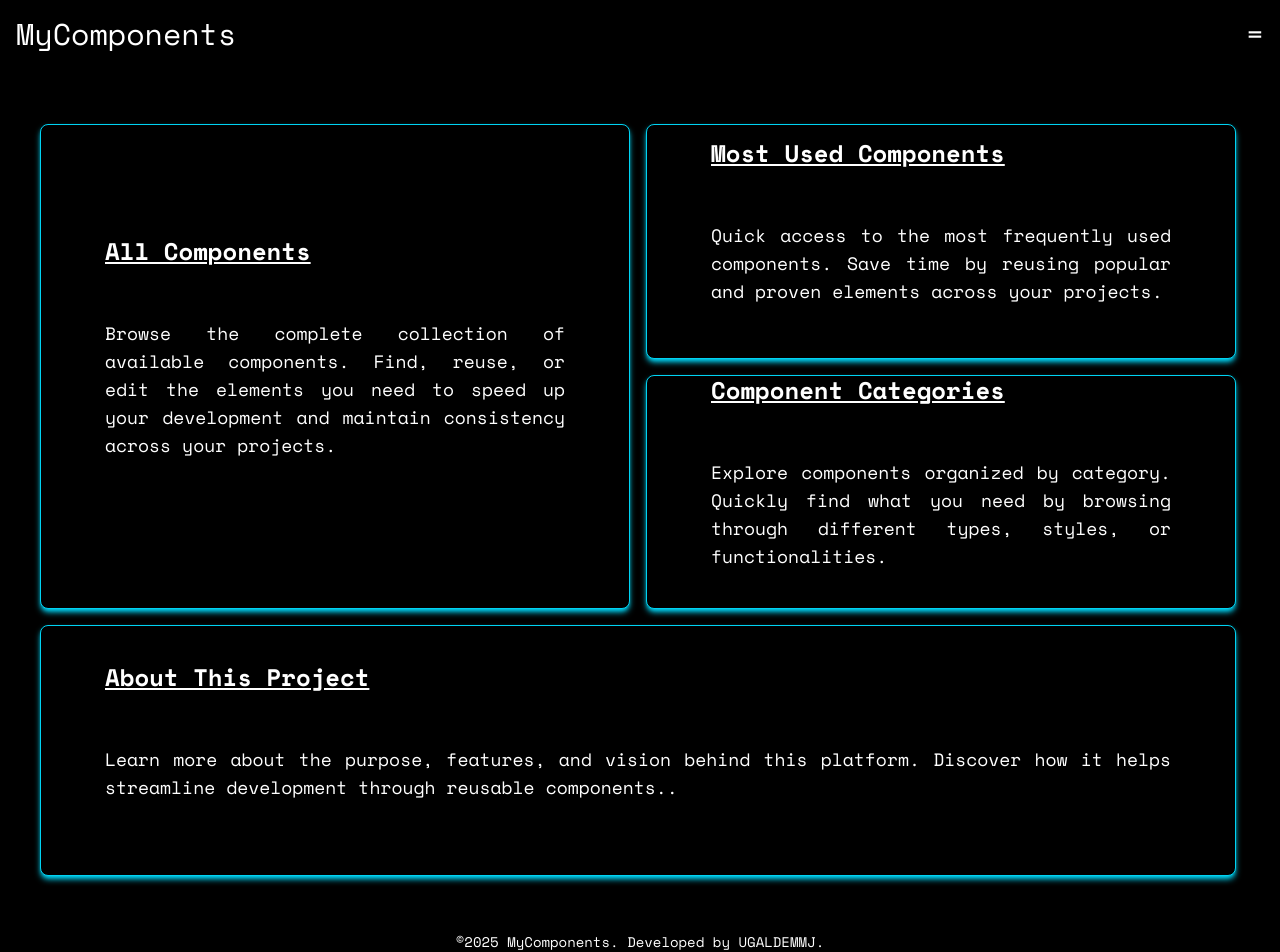
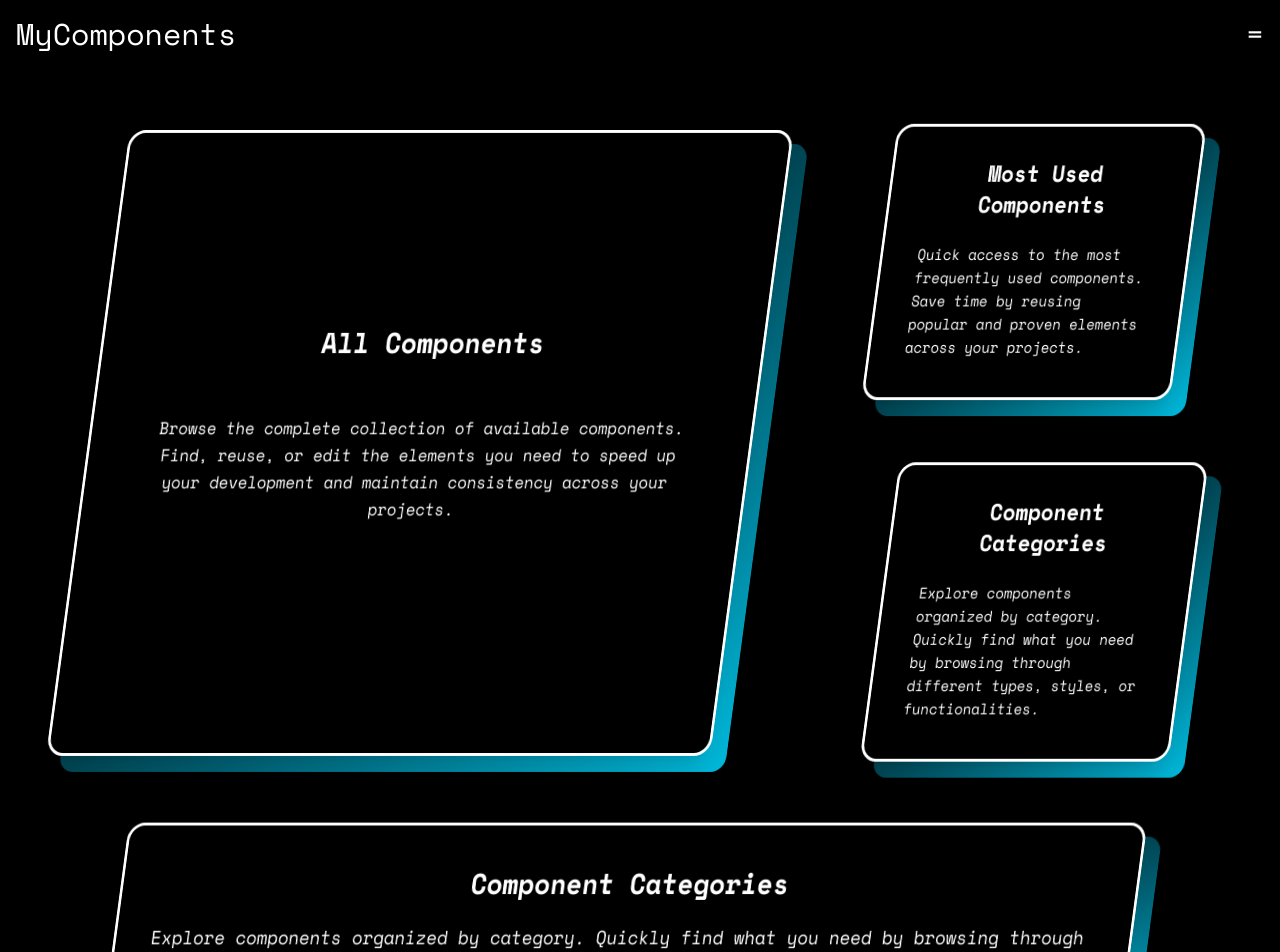
Before and after one commit to UGALDEMMJ/mycomponents-frontend, a React (Vite) app: page /dashboard in a window 1280 px wide. Shown: the top 952 px of the page. Built offline with nearby package versions, Linux system fonts and the light colour scheme.

Commit message:
Implementation of dashboard animation and fixing of dashboard scroll provocated by dont cleaning the gsap

```diff
--- a/package.json
+++ b/package.json
@@ -16,6 +16,7 @@
     "@types/react-router-dom": "^5.3.3",
     "axios": "^1.8.1",
     "gsap": "^3.13.0",
+    "motion": "^12.14.0",
     "react": "^19.0.0",
     "react-dom": "^19.0.0",
     "react-router": "^7.2.0",
--- a/src/pages/Dashboard.tsx
+++ b/src/pages/Dashboard.tsx
@@ -1,69 +1,150 @@
 import React from "react";
 import { Link } from "react-router-dom";
+import { motion } from "framer-motion";
+
 const Dashboard: React.FC = () => {
   return (
-    <div className="grid grid-cols-2 grid-rows-3 md:grid-cols-2 md:grid-rows-3 gap-4 p-6 h-screen font-space-mono">
+    <div className="grid grid-cols-1 sm:grid-cols-2 lg:grid-cols-3 auto-rows-[minmax(250px,_auto)] gap-4 p-4 min-h-screen font-space-mono">
       {/*Primer card*/}
       <Link
-        to={"/"}
-        className="relative col-span-1 row-span-1 md:col-span-1 md:row-span-2 p-6 border
-      rounded-lg shadow-md flex items-center justify-center group bg-black shadow-cyan-400
-      border-cyan-400">
-        <div className="text-justify">
-          <h2 className="text-white underline transition-opacity duration-300 font-bold text-2xl pb-3 pl-10">
+        to="/"
+        className="col-span-1 sm:col-span-2 lg:col-span-2 lg:row-span-2 border rounded-lg shadow-md flex items-center justify-center group overflow-hidden p-4 transition-transform duration-300 ease-out"
+      >
+        {/* Overlay animado */}
+        <div
+          style={{
+            transformStyle: "preserve-3d",
+            transform: "rotateY(-30deg) rotateX(15deg)",
+          }}
+          className="rounded-2xl bg-gradient-to-br from-black to-cyan-500 p-1 shadow-2xl h-full w-full"
+        >
+          <motion.div
+            initial={{ transform: "translateZ(8px) translateY(-2px)" }}
+            animate={{ transform: "translateZ(32px) translateY(-8px)" }}
+            transition={{
+              repeat: Infinity,
+              repeatType: "mirror",
+              duration: 2,
+              ease: "easeInOut",
+            }}
+            className="relative flex flex-col items-center justify-center text-center rounded-2xl bg-black p-8 shadow-xl w-full h-full outline-3 outline-white"
+          >
+            <h2 className="mb-4 text-center text-3xl font-semibold text-white">
               All Components
             </h2>
             <p className="text-lg text-white p-10">
-            Browse the complete collection of available components. Find, reuse, or edit the elements you need to speed up your development and maintain consistency across your projects.
+              Browse the complete collection of available components. Find,
+              reuse, or edit the elements you need to speed up your development
+              and maintain consistency across your projects.
             </p>
+          </motion.div>
         </div>
       </Link>
 
       {/*Segundo card*/}
       <Link
         to={"/"}
-        className="realtive col-span-2 row-span-1 md:col-span-1 md:row-span-1 p-6 border
-      rounded-lg shadow-md flex items-center justify-center group bg-black shadow-cyan-400 border-cyan-400"
+        className="col-span-1 border rounded-lg shadow-md flex items-center justify-center group overflow-hidden p-4 transition-transform duration-300 ease-out min-h-[300px]"
       >
-        <div className="text-justify">
-          <h2 className="text-white underline transition-opacity duration-300 font-bold text-2xl pb-3 pl-10">
+        {/* Overlay animado */}
+        <div
+          style={{
+            transformStyle: "preserve-3d",
+            transform: "rotateY(-30deg) rotateX(15deg)",
+          }}
+          className="rounded-2xl bg-gradient-to-br from-black to-cyan-500 p-1 shadow-2xl h-full w-full"
+        >
+          <motion.div
+            initial={{ transform: "translateZ(8px) translateY(-2px)" }}
+            animate={{ transform: "translateZ(32px) translateY(-8px)" }}
+            transition={{
+              repeat: Infinity,
+              repeatType: "mirror",
+              duration: 2,
+              ease: "easeInOut",
+            }}
+            className="relative rounded-2xl bg-black p-8 shadow-xl w-full h-full outline-3 outline-white"
+          >
+            <h2 className="mb-4 text-center text-2xl font-semibold text-white">
               Most Used Components
             </h2>
-          <p className="text-lg text-white p-10">
-            Quick access to the most frequently used components. Save time by reusing popular and proven elements across your projects.
+            <p className="text-ms text-white p-2">
+              Quick access to the most frequently used components. Save time by
+              reusing popular and proven elements across your projects.
             </p>
+          </motion.div>
         </div>
       </Link>
 
       {/*Tercer card*/}
       <Link
         to={"/"}
-        className="realtive col-span-2 row-span-2 md:col-span-1 md:row-span-1 p-6 border
-      rounded-lg shadow-md flex items-center justify-center group bg-black shadow-cyan-400 border-cyan-400"
+        className="col-span-1 border rounded-lg shadow-md flex items-center justify-center group overflow-hidden p-4 transition-transform duration-300 ease-out min-h-[300px]"
       >
-         <div className="text-justify">
-          <h2 className="text-white underline transition-opacity duration-300 font-bold text-2xl pb-3 pl-10">
+        {/* Overlay animado */}
+        <div
+          style={{
+            transformStyle: "preserve-3d",
+            transform: "rotateY(-30deg) rotateX(15deg)",
+          }}
+          className="rounded-2xl flex flex-col items-center justify-center bg-gradient-to-br from-black to-cyan-500 p-1 shadow-2xl h-full w-full"
+        >
+          <motion.div
+            initial={{ transform: "translateZ(8px) translateY(-2px)" }}
+            animate={{ transform: "translateZ(32px) translateY(-8px)" }}
+            transition={{
+              repeat: Infinity,
+              repeatType: "mirror",
+              duration: 2,
+              ease: "easeInOut",
+            }}
+            className="relative flex flex-col items-center justify-center rounded-2xl bg-black p-8 shadow-xl w-full h-full outline-3 outline-white"
+          >
+            <h2 className="mb-4 text-center text-2xl font-semibold text-white">
               Component Categories
             </h2>
-          <p className="text-lg text-white p-10">
-            Explore components organized by category. Quickly find what you need by browsing through different types, styles, or functionalities.
+            <p className="text-ms text-white p-2">
+              Explore components organized by category. Quickly find what you
+              need by browsing through different types, styles, or
+              functionalities.
             </p>
+          </motion.div>
         </div>
       </Link>
 
       {/*Cuarto card*/}
       <Link
         to={"/"}
-        className="realtive col-span-1 row-span-3  md:col-span-2 md:row-span-2 p-6 border
-      rounded-lg shadow-md flex items-center justify-center group bg-black shadow-cyan-400 border-cyan-400"
+        className="col-span-1 sm:col-span-2 lg:col-span-3 border rounded-lg shadow-md flex items-center justify-center group overflow-hidden p-4 transition-transform duration-300 ease-out"
       >
-         <div className="text-justify">
-          <h2 className="text-white underline transition-opacity duration-300 font-bold text-2xl pb-3 pl-10">
-            About This Project
+        {/* Overlay animado */}
+        <div
+          style={{
+            transformStyle: "preserve-3d",
+            transform: "rotateY(-30deg) rotateX(15deg)",
+          }}
+          className="rounded-2xl bg-gradient-to-br from-black to-cyan-500 p-1 shadow-2xl h-full w-full"
+        >
+          <motion.div
+            initial={{ transform: "translateZ(8px) translateY(-2px)" }}
+            animate={{ transform: "translateZ(32px) translateY(-8px)" }}
+            transition={{
+              repeat: Infinity,
+              repeatType: "mirror",
+              duration: 2,
+              ease: "easeInOut",
+            }}
+            className="relative flex flex-col items-center justify-center rounded-2xl bg-black p-8 shadow-xl w-full h-full outline-3 outline-white"
+          >
+            <h2 className="mb-4 text-center text-3xl font-semibold text-white">
+              Component Categories
             </h2>
-          <p className="text-lg text-white p-10">
-            Learn more about the purpose, features, and vision behind this platform. Discover how it helps streamline development through reusable components..
+            <p className="text-xl text-white p-2">
+              Explore components organized by category. Quickly find what you
+              need by browsing through different types, styles, or
+              functionalities.
             </p>
+          </motion.div>
         </div>
       </Link>
     </div>
--- a/src/pages/Welcome.tsx
+++ b/src/pages/Welcome.tsx
@@ -31,7 +31,7 @@ const texts: Texts[] = [
     link: "/dashboard",
     colors: {
       text:
-        "animate-pulse text-cyan-600 transition-colors duration-300 ease-in-out hover:text-cyan-400 hover:border-b",
+        "animate-pulse text-cyan-600 transition-colors duration-300 ease-in-out hover:text-cyan-400 hover:border-b hover:animate-none",
     },
   },
 ];
@@ -48,6 +48,7 @@ const Welcome: React.FC = () => {
 
   useGSAP(() => {
     if (!containerRef.current) return;
+    let observer: any = null;
 
     // Esperar a que el DOM esté completamente listo
     const initAnimation = () => {
@@ -158,7 +159,7 @@ const Welcome: React.FC = () => {
       };
 
       // Configurar Observer
-      Observer.create({
+      observer = Observer.create({
         target: window,
         type: "wheel,touch,pointer",
         wheelSpeed: -1,
@@ -176,7 +177,11 @@ const Welcome: React.FC = () => {
 
     // Pequeño retraso para asegurar que el DOM está listo
     const timeout = setTimeout(initAnimation, 50);
-    return () => clearTimeout(timeout);
+    return () => {
+      clearTimeout(timeout);
+      if(observer) observer.kill();
+      gsap.killTweensOf("*");
+    };
   }, { scope: containerRef });
 
   return (
```
Also changed, not shown: public/bgCustom.jpg (added), src/index.css (line endings or trailing spaces), 1 other file (tests, documents, lock files or other folders). Lines whose indentation alone changed are shown as unchanged.
